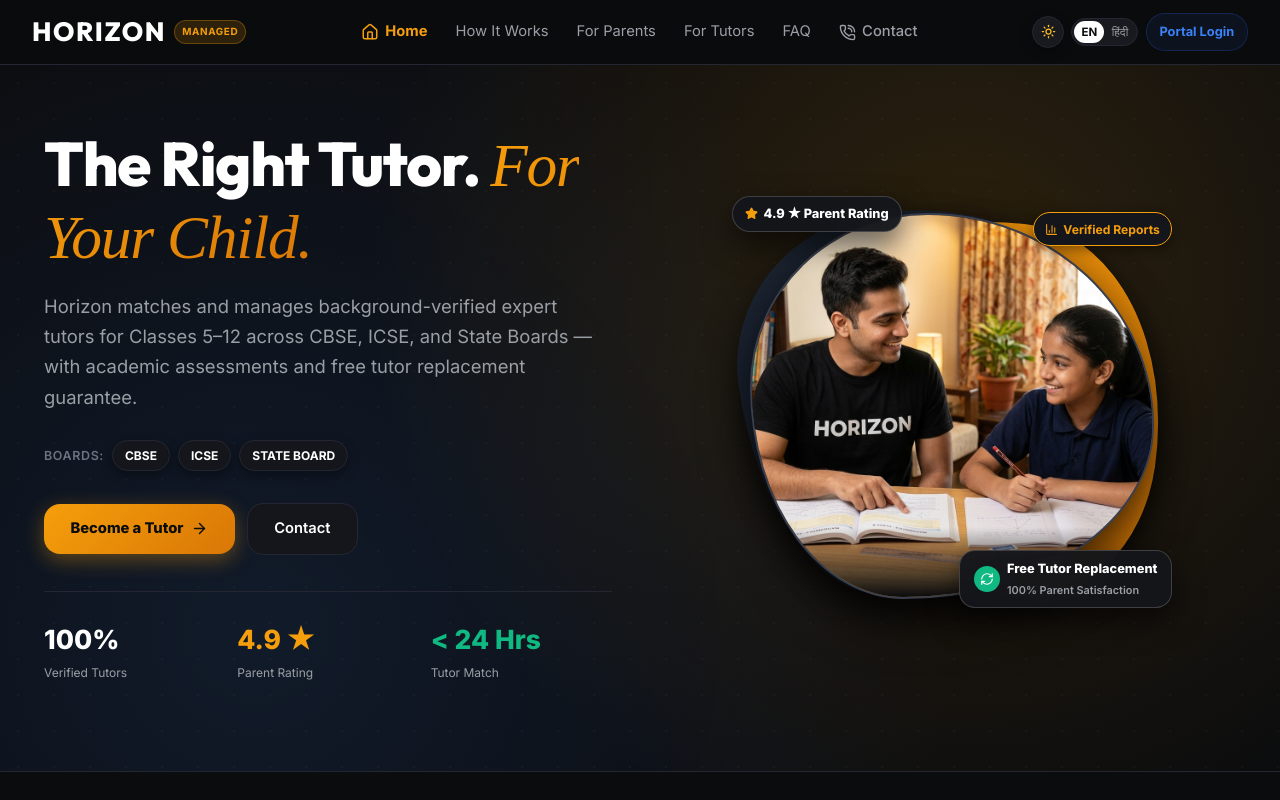
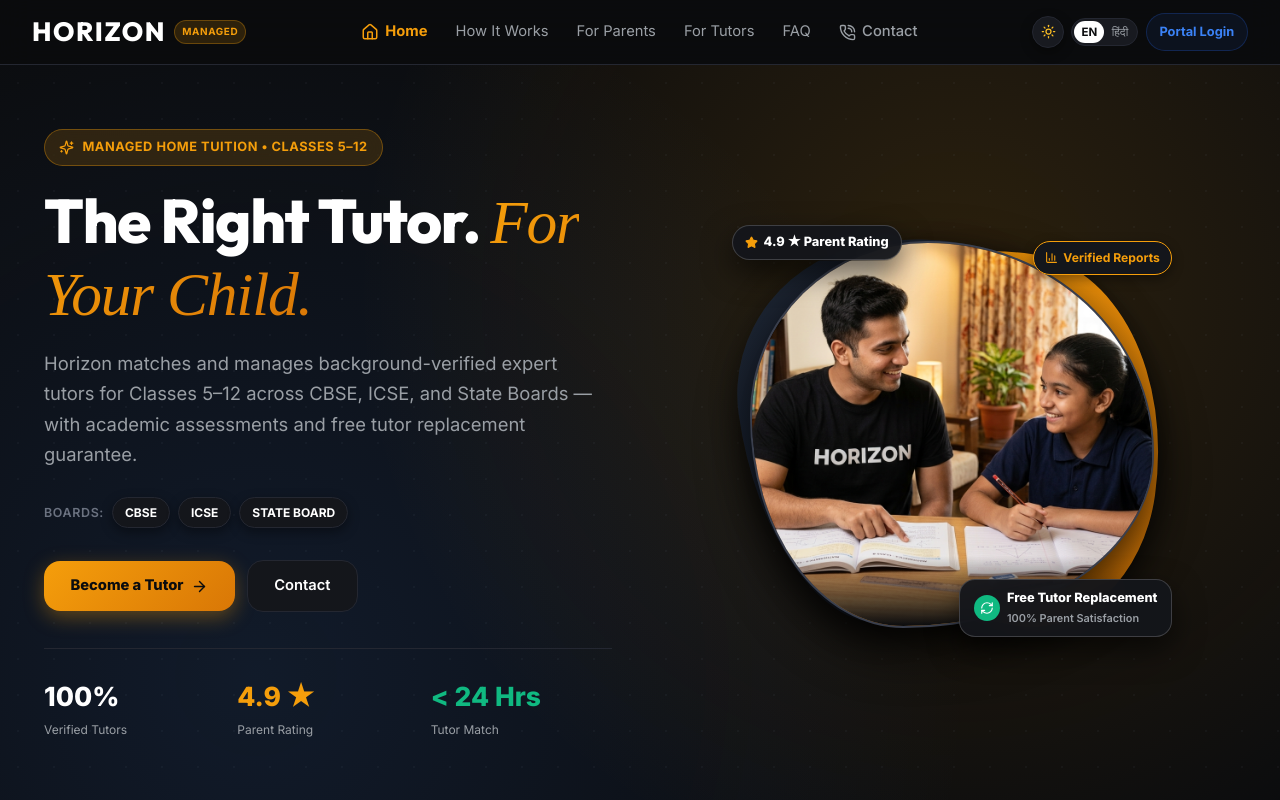
Before and after one commit to ctrlaltsolveorg-cloud/horizon-home-tuition, a Next.js app: page / in a window 1280 px wide. Shown: the top 800 px of the page. Built offline with nearby package versions, Linux system fonts and the light colour scheme; no server answers.

Commit message:
fix(ui): restore managed home tuition pill badge in hero section

```diff
--- a/src/app/page.tsx
+++ b/src/app/page.tsx
@@ -49,6 +49,25 @@
           }}>
             {/* HERO LEFT */}
             <div>
+              {/* Badge Pill */}
+              <div style={{
+                display: 'inline-flex',
+                alignItems: 'center',
+                gap: '0.5rem',
+                background: 'var(--accent-gold-light)',
+                border: '1px solid rgba(245, 158, 11, 0.35)',
+                padding: '0.4rem 0.9rem',
+                borderRadius: '30px',
+                marginBottom: '1.25rem',
+                backdropFilter: 'blur(12px)',
+                maxWidth: '100%',
+                flexWrap: 'wrap'
+              }}>
+                <Sparkles size={15} color="#F59E0B" />
+                <span style={{ fontSize: 'clamp(0.68rem, 2.5vw, 0.8rem)', fontWeight: 700, color: 'var(--accent-gold)', letterSpacing: '0.04em', textTransform: 'uppercase' }}>
+                  MANAGED HOME TUITION • CLASSES 5–12
+                </span>
+              </div>
 
               {/* Headline */}
               <h1 style={{
```
